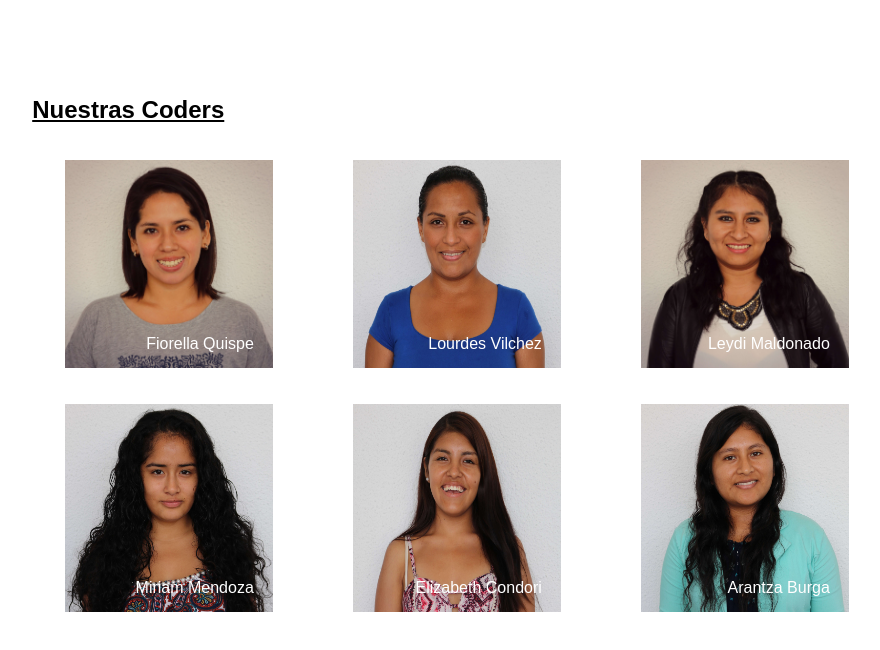
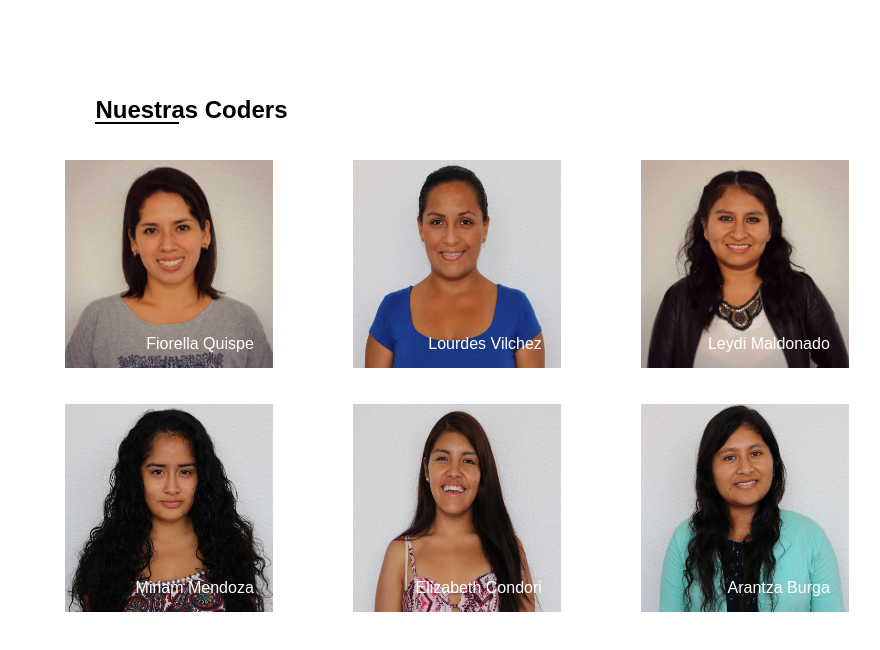
Before and after one commit to dianaVidalC/NuestrasCoders, a plain HTML site: page index.html in a window 1280 px wide. Shown: the whole page, without its empty margins (183-1063 px from the left). Drawn offline with Linux system fonts and the light colour scheme.

Commit message:
haciendo before al título

```diff
--- a/assets/css/main.css
+++ b/assets/css/main.css
@@ -10,7 +10,7 @@ figcaption{
   color: #fff;
 }
 .seccion{
-  width: 90%;
+  width: 80%;
   margin:6em auto;
   max-width: 100em;
   text-align: center;
@@ -23,7 +23,16 @@ figcaption{
 }
 
 #titulo{
-  text-decoration: underline;
+  position: relative;
   text-align: left;
   margin-left: 6em;
 }
+
+#titulo::before{
+  position: absolute;
+  content:" ";
+  width: 3.5em;
+  height: 2px;
+  bottom: 0;
+  background: #000;
+}
```
